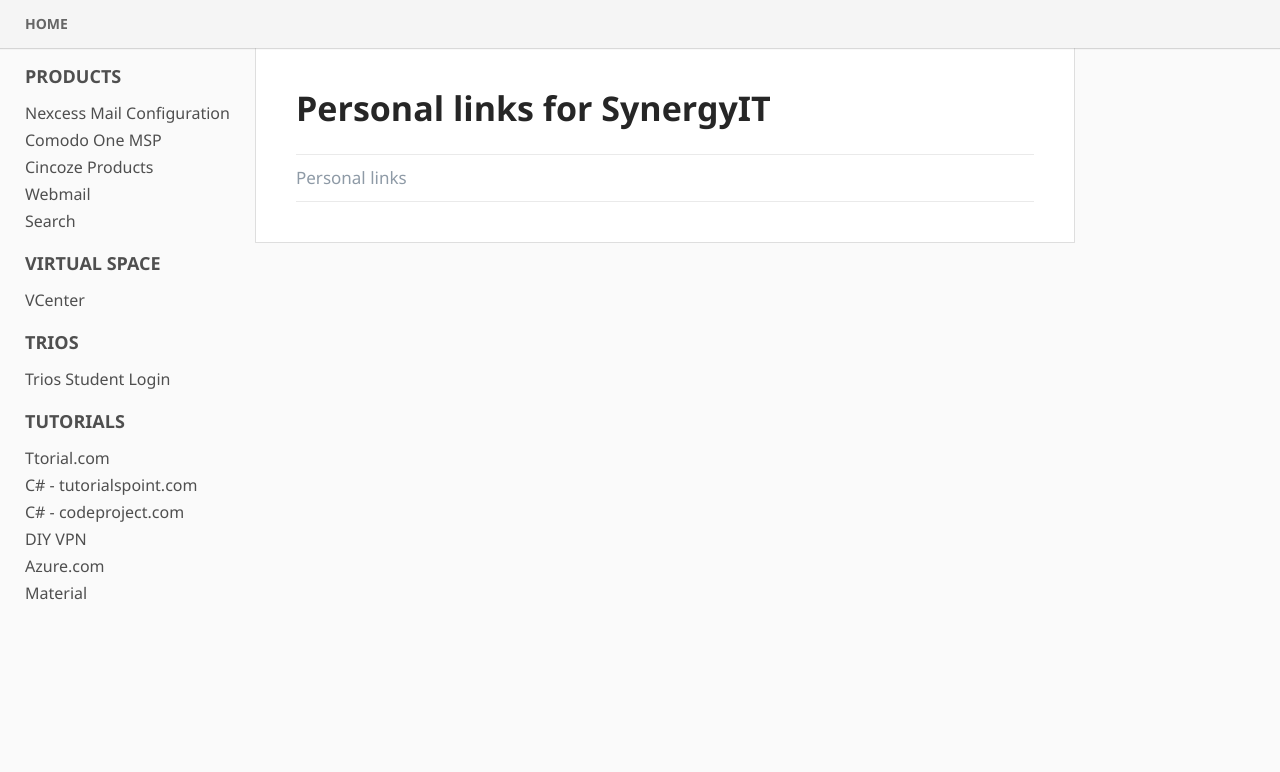
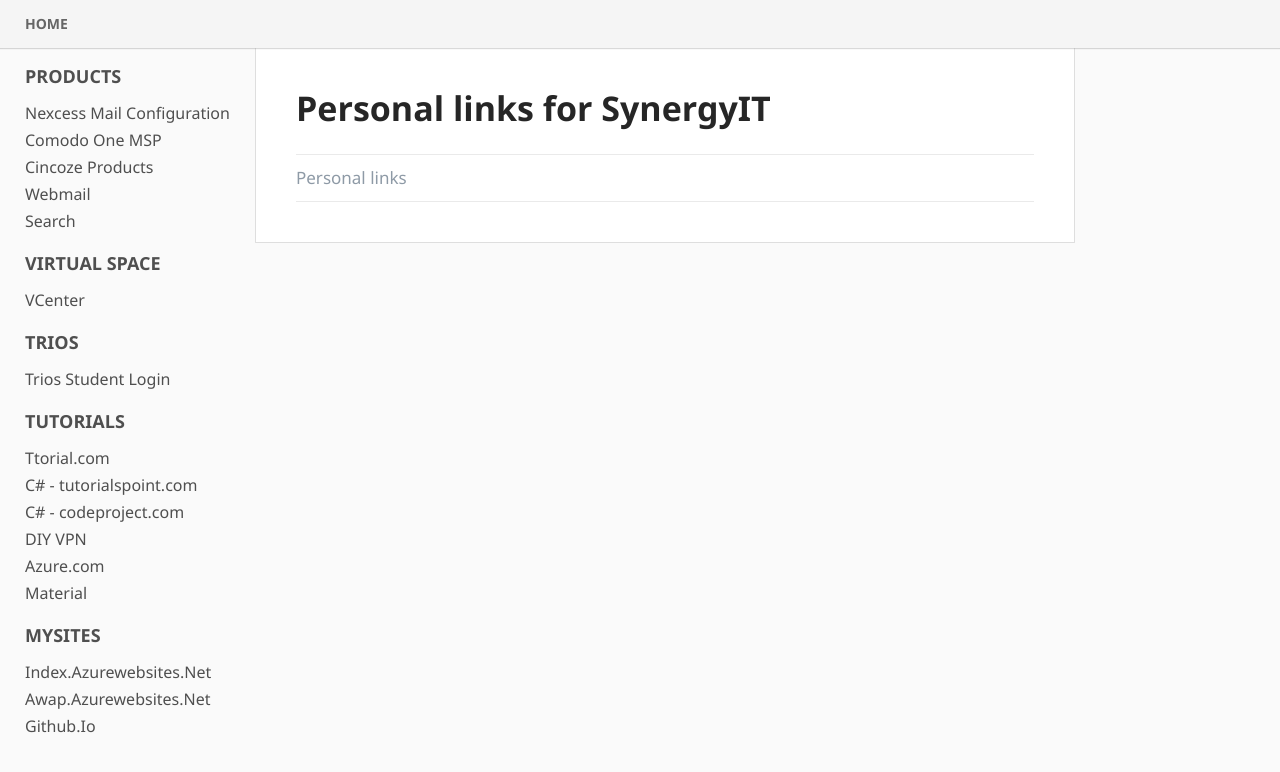
Before and after one commit to kamalmohan/Azure, a plain HTML site: page index.html in a window 1280 px wide. Drawn offline with Linux system fonts and the light colour scheme.

Commit message:
Update index.html

```diff
--- a/index.html
+++ b/index.html
@@ -40,6 +40,12 @@
 					<a target="_blank" href="https://portal.azure.com">Azure.com</a>
 					<a href="mat">Material</a>
 				</div>
+				<div class="segment uppercase">Mysites</div>
+				<div class="chapters capitalize">
+					<a target="_blank" href="https://index.azurewebsites.net/">Index.Azurewebsites.net</a>
+					<a target="_blank" href="https://awap.azurewebsites.net/">Awap.Azurewebsites.net</a>
+					<a target="_blank" href="https://kamalmohan.github.io/">Github.io</a>
+				</div>
 			</div>
 			<div class="centercolumn">
 				<div class="content">
```
